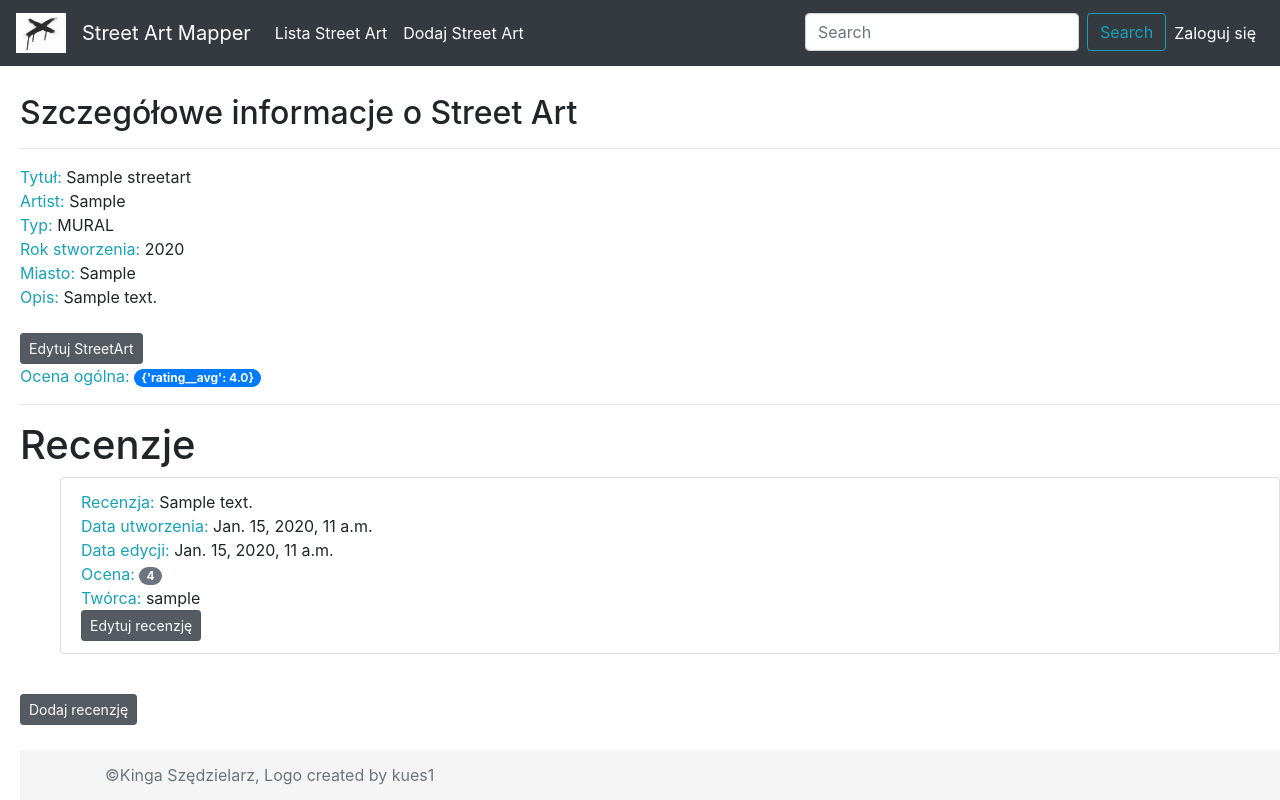
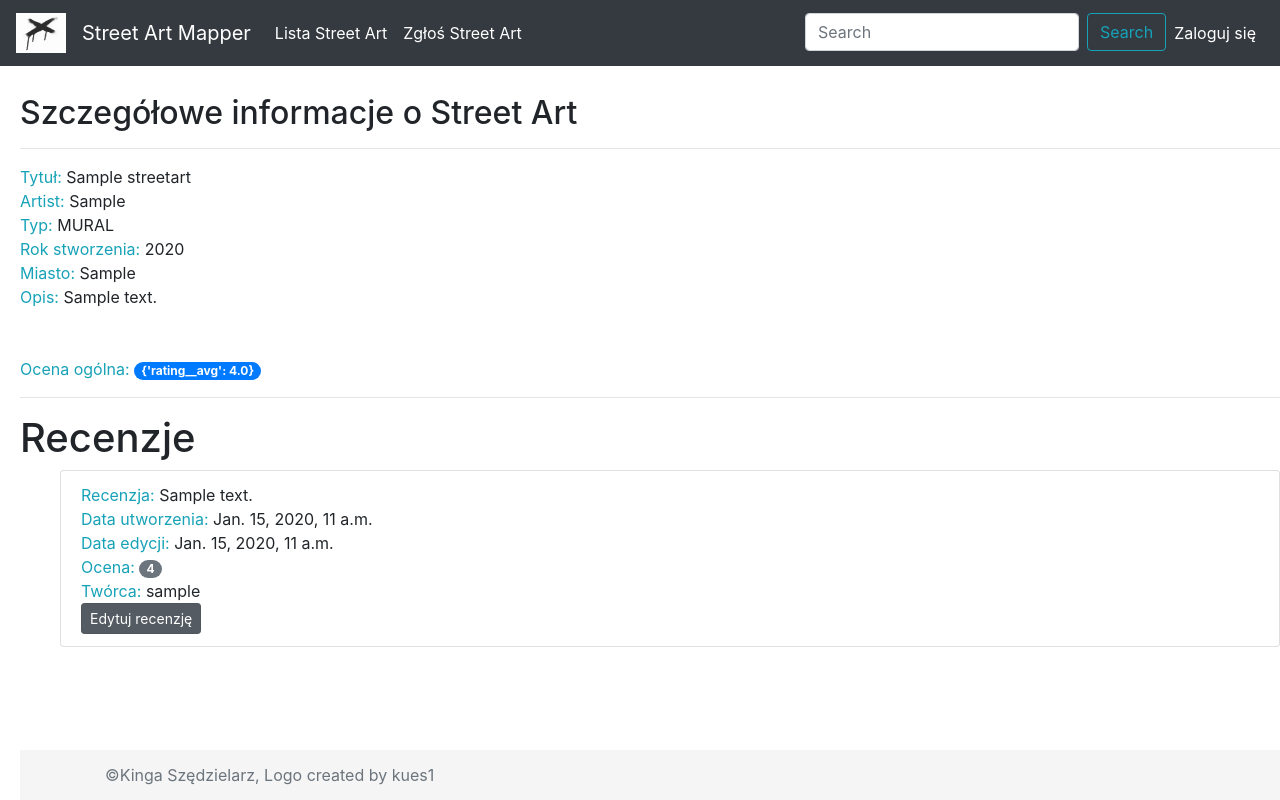
Before and after one commit to kinsze032/streetArtMapper, a Django app: page /streetart/1/ in a window 1280 px wide. Run offline with Django 4.2, Linux system fonts and the light colour scheme; tables that the repository leaves empty hold one stand-in row (values such as "Sample post"); some libraries are stand-ins or nearby versions.

Commit message:
Widok profilu, dodanie okna sesji z wyświetlonymi street artami

```diff
--- a/artbase/templates/artbase/create_update_streetart.html
+++ b/artbase/templates/artbase/create_update_streetart.html
@@ -8,7 +8,8 @@
 {% if instance %}
     <span style="color:mediumslateblue;font-weight:bold;font-size:large">Edycja </span>{{ model }}
 {% else %}
-    <span style="color:mediumslateblue;font-weight:bold;font-size:large">Nowy </span>{{ model }}
+    <span style="color:mediumslateblue;font-weight:bold;font-size:large">Nowy </span>{{ model }}<br>
+    <span style="color:mediumslateblue;font-weight:bold;font-size:small">Nie zapomnij przypiąć pinezkę na mapie!</span>
 {% endif %}
 </div>
 <table>
@@ -93,6 +94,7 @@
                         return;
                     }
 
+
                     form.submit();
                 });
                 </script>
--- a/artbase/templates/artbase/navbar.html
+++ b/artbase/templates/artbase/navbar.html
@@ -13,10 +13,15 @@
       <li class="nav-item active">
         <a class="nav-item nav-link active" href="{% url 'art-list' %}">Lista Street Art<span class="sr-only">(current)</span></a>
       </li>
-      <li class="nav-item">
-        <a class="nav-item nav-link active" href="{% url 'art-create' %}">Dodaj Street Art</a>
-{#        <a class="nav-item nav-link active" href="{% url 'report-art' %}">Zgłoś Street Art</a>#}
-      </li>
+      {% if user.is_authenticated %}
+          <li class="nav-item">
+            <a class="nav-item nav-link active" href="{% url 'art-create' %}">Dodaj Street Art</a>
+          </li>
+      {% else %}
+          <li class="nav-item">
+            <a class="nav-item nav-link active" href="{% url 'report-art' %}">Zgłoś Street Art</a>
+          </li>
+      {% endif %}
     </ul>
     <div class="navbar-nav ml-auto">
       <li class="nav-item active">
@@ -26,9 +31,7 @@
         </form>
       </li>
       {% if user.is_authenticated %}
-      <a class="nav-link" href="/accounts/profile">Użytkownik: {{ user.username }}</a>
-      {% endif %}
-      {% if user.is_authenticated %}
+        <a class="nav-link" href="/accounts/profile">Użytkownik: {{ user.username }}</a>
         <li class="nav-item">
           <a class="nav-item nav-link active" href={% url 'accounts:logout' %}>Wyloguj</a>
         </li>
--- a/artbase/templates/artbase/streetart_detail.html
+++ b/artbase/templates/artbase/streetart_detail.html
@@ -19,11 +19,15 @@
     <span class="text-info">Opis: </span><span>{{ art.description }}</span>
     <br>
     <br>
-    <a href="{% url 'art-edit' art.pk %}" class="btn btn-secondary btn-lg btn-sm active" role="button">Edytuj StreetArt</a>
+    {% if user.is_authenticated %}
+        <a href="{% url 'art-edit' art.pk %}" class="btn btn-secondary btn-lg btn-sm active" role="button">Edytuj StreetArt</a>
+    {% endif %}
     <br>
     {% if not reviews %}
         <hr>
-        <h3>Napisz pierwszą recenzję.</h3>
+        {% if user.is_authenticated %}
+            <h3>Napisz pierwszą recenzję.</h3>
+        {% endif %}
     {% else %}
         <span class="text-info">Ocena ogólna: </span><span class="badge badge-primary badge-pill">{{ art_rating }}</span>
         <br>
@@ -49,5 +53,7 @@
         </ul>
     {% endif %}
     <br>
-    <a href="{% url 'review-create' art.pk %}" class="btn btn-secondary btn-lg btn-sm active" role="button">Dodaj recenzję</a>
+    {% if user.is_authenticated %}
+        <a href="{% url 'review-create' art.pk %}" class="btn btn-secondary btn-lg btn-sm active" role="button">Dodaj recenzję</a>
+    {% endif %}
 {% endblock %}
--- a/artbase/views.py
+++ b/artbase/views.py
@@ -97,6 +97,20 @@
                 "art_rating": None,
                 "reviews": None,
             }
+
+        if request.user.is_authenticated:
+            max_viewed_arts_length = 10
+            viewed_arts = request.session.get('viewed_arts', [])
+            # aktualnie przeglądany street art
+            viewed_art = [art.id, art.title]
+            if viewed_art not in viewed_arts:
+                viewed_arts.insert(0, viewed_art)
+            else:
+                viewed_arts.remove(viewed_art)
+                viewed_arts.insert(0, viewed_art)
+            viewed_arts = viewed_arts[:max_viewed_arts_length]
+            request.session['viewed_arts'] = viewed_arts
+
         return render(request, "artbase/streetart_detail.html", context)
 
 
@@ -203,7 +217,6 @@
             if review_pk is None:
                 messages.success(request, 'Utworzono recenzję dla "{}".'.format(art))
             else:
-                # updated_review.date_edited = timezone.now()
                 messages.success(request, 'Uaktualniono recenzję dla "{}".'.format(art))
             # Save the new instance.
             updated_review.save()
@@ -223,24 +236,6 @@
 def profile(request):
     return render(request, "artbase/profile.html")
 
-
-# def get_art_location(request):
-#     latitude = request.GET.get('latitude')
-#     longitude = request.GET.get('longitude')
-#     user_location = latitude, longitude
-#     geolocator = Nominatim(user_agent="artbase")  # create an object of class Nominatim
-#     location = geolocator.reverse(user_location)  # give the coordinates
-#     try:
-#         city = location.raw['address']['city']  # extract the city name from the result using the JSON object key
-#     except KeyError:
-#         return {"error": "Nie można znaleźć nazwy miasta dla podanych współrzędnych geograficznych."}
-#     # context = {
-#     #     "city": city,
-#     #     "longitude": longitude,
-#     #     "latitude": latitude,
-#     # }
-#     print(latitude, longitude, city)
-#     return JsonResponse({})
 
 
 class CreateStreetArtView(View):
```
Also changed, not shown: artbase/templates/artbase/profile.html (+16 -5 lines).
